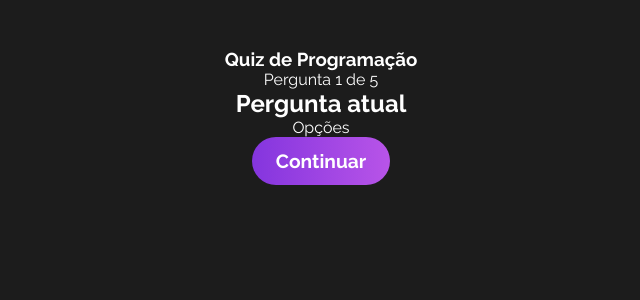
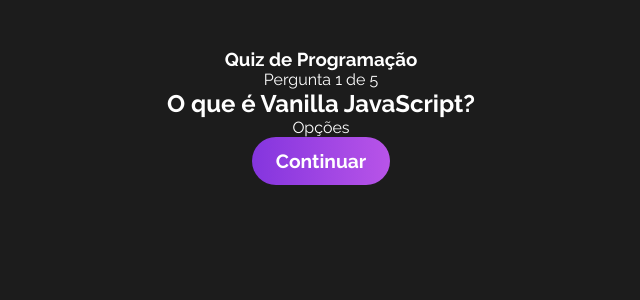
Before and after one commit to CarolMaiaP/quiz-react-app, a React (Vite) app: page / in a window 1280 px wide. Both pictures are taken after a click on the button "Iniciar". Shown: the top 300 px of the page, without its empty margins (319-959 px from the left). Built offline with nearby package versions, Linux system fonts and the light colour scheme.

Commit message:
question displayed on screen

```diff
--- a/src/components/Question.jsx
+++ b/src/components/Question.jsx
@@ -3,13 +3,14 @@
 
 export function Question(){
   const [quizState, dispatch] = useContext(QuizContext);
+  const currentQuestion = quizState.questions[quizState.currentQuestion]
 
   console.log(quizState)
 
   return(
     <div id="question">
       <p>Pergunta {quizState.currentQuestion + 1} de {quizState.questions.length}</p>
-      <h2>Pergunta atual</h2>
+      <h2>{currentQuestion.question}</h2>
       <div id="options-container">
         <p>Opções</p>
       </div>
```
